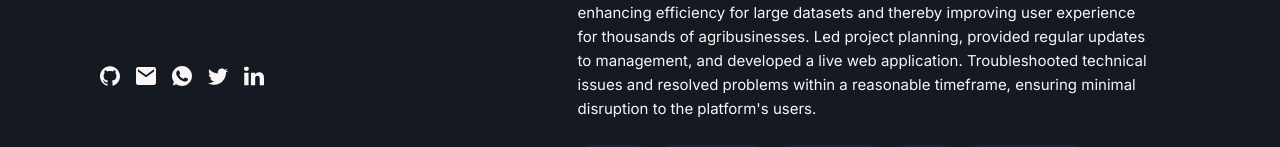
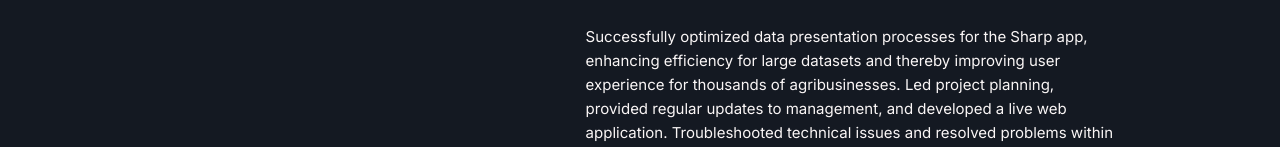
Before and after one commit to olan-tayo/Olaniyan-Omotayo, a Next.js app: page / in a window 1280 px wide. Shown: the part 634-781 px from the top of the page. Built offline with nearby package versions, Linux system fonts and the light colour scheme; no server answers; the database is empty.

Commit message:
refactor: refactor home block

```diff
--- a/src/app/globals.css
+++ b/src/app/globals.css
@@ -13,7 +13,7 @@ body {
 
 @layer components {
   .spacings {
-    @apply px-[10px] md:px-[20px] lg:px-[50px] lg:max-w-[1440px] w-full m-[auto];
+    @apply px-[10px] md:px-[20px] lg:px-[70px] lg:max-w-[1440px] w-full m-[auto];
   }
 }
 
--- a/src/blocks/Sidebar/Sidebar.tsx
+++ b/src/blocks/Sidebar/Sidebar.tsx
@@ -78,8 +78,8 @@ const Sidebar = () => {
         </div>
 
         <div
-          className="hidden md:flex gap-4 items-center absolute bottom-[80px]"
-          style={{ marginTop: "100px" }}
+          className="hidden md:flex gap-4 items-center mt-[50px]"
+          // style={{ marginTop: "100px" }}
         >
           {/* GITHUB */}
           <Link href="https://github.com/olan-tayo" target="_blank">
```
